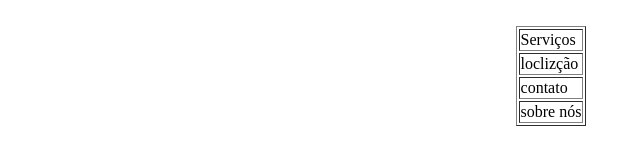
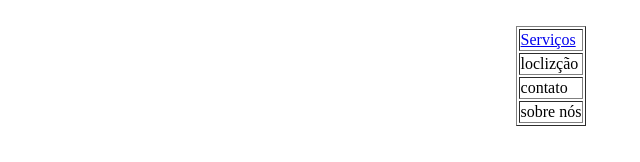
Before and after one commit to tommyzinho/tommyspet, a plain HTML site: page index.html in a window 1280 px wide. Shown: the full height of the page, 89-729 px from the left. Drawn offline with Linux system fonts and the light colour scheme.

Commit message:
Update index.html

```diff
--- a/index.html
+++ b/index.html
@@ -3,7 +3,7 @@ tommyspet
 <table border="1" align= "center">
 <tr>
 <td>
-Serviços
+<a href="servicos.html">Serviços</a>
 </td>
 </tr>
 
```
